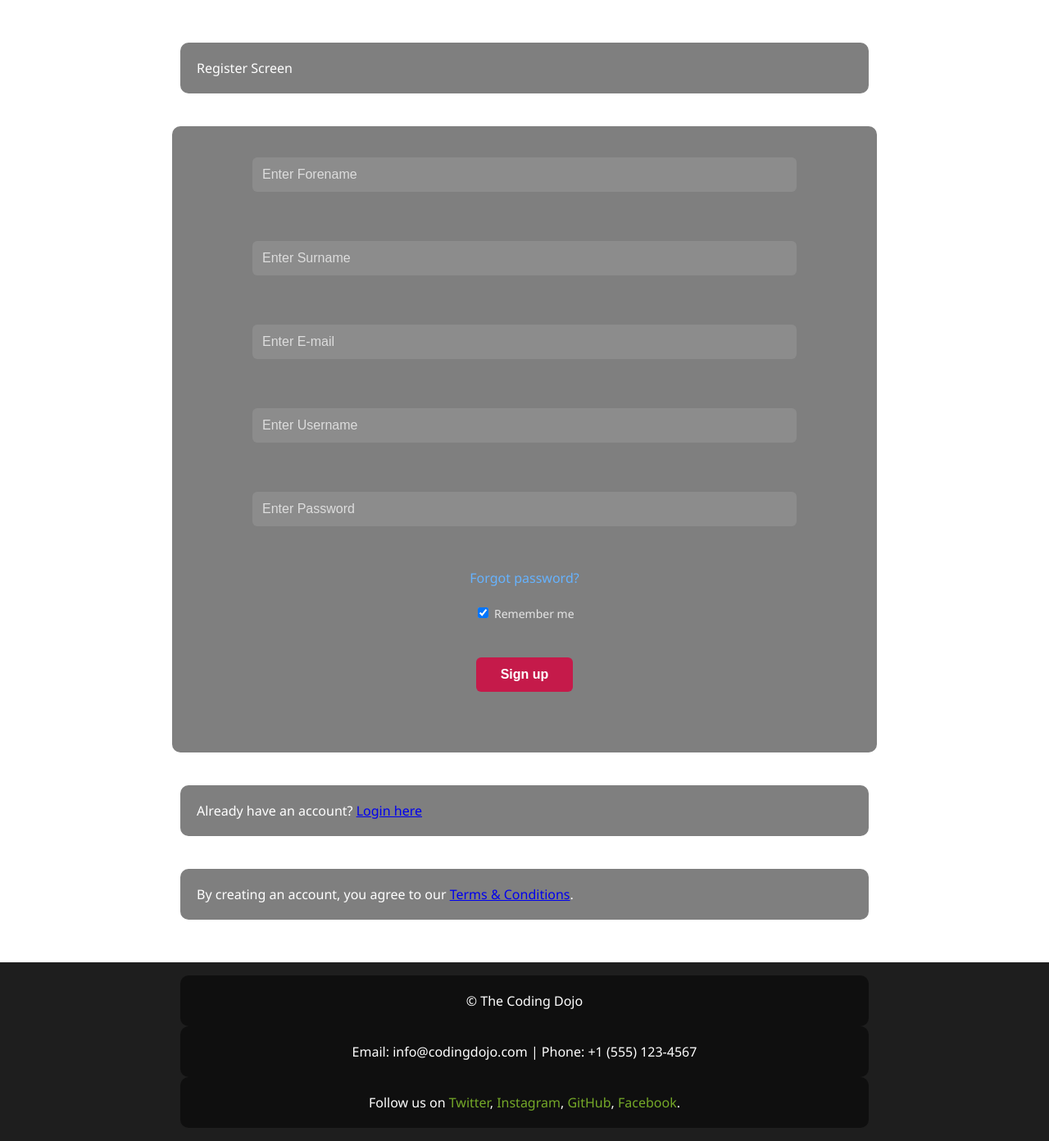
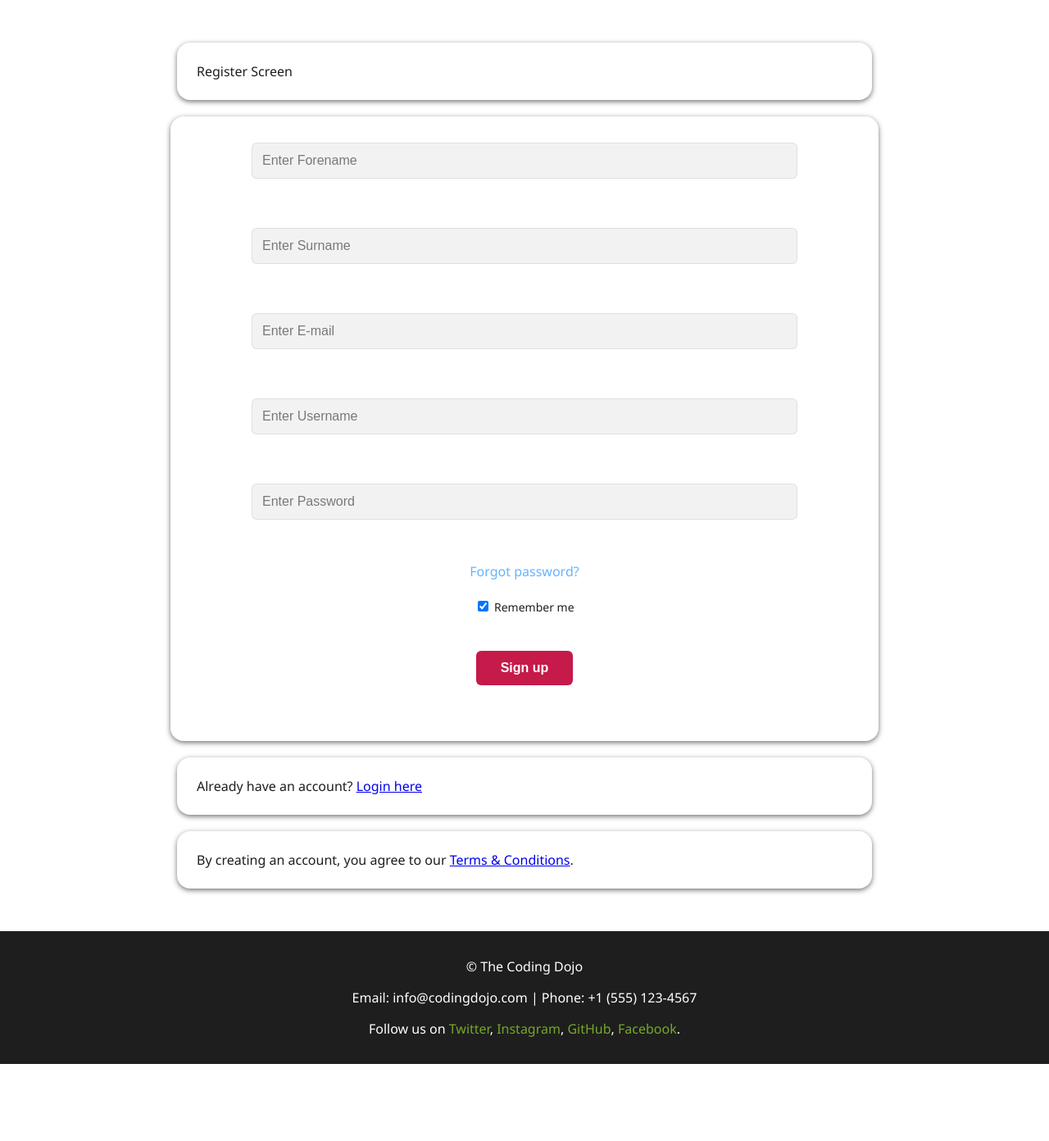
Before and after one commit to 24CowdryA008/dojo-project-design, a Flask app: page /Register in a window 1280 px wide. Shown: the part 153-1545 px from the top of the page at 82% size. After the commit the page ends 1451 px from the top, so only its background shows below. Run offline with Flask 3, Linux system fonts and the light colour scheme.

Commit message:
images added (jonkler)
Added course feature images and updated the courses page to display them. Unified login and register page styles to match the site's card design, improving readability and consistency. Updated home page feature descriptions. Renamed raspberry.py to main.py and added new static images for course features.

```diff
--- a/static/styles.css
+++ b/static/styles.css
@@ -63,7 +63,7 @@
     background-color: var(--white);
     padding: 2rem;
     border-radius: 1rem;
-    box-shadow: 0 2px 6px rgba(0,0,0,0.1);
+    box-shadow: 0 2px 6px rgba(0,0,0,0.555);
     margin-bottom: 2rem;
 }
 
@@ -92,6 +92,7 @@
     grid-template-columns: repeat(2, 1fr); /* two columns to show 2 features per row */
     gap: 1.5rem;
     align-items: start; /* ensure items align to the top so they don't sit lower than their row mates */
+    grid-auto-rows: 1fr; /* make grid rows equal height */
 }
 
 @media (max-width: 800px) {
@@ -105,6 +106,18 @@
     border-radius: 1rem;
     padding: 1.5rem;
     box-shadow: 0 2px 6px rgba(0,0,0,0.1);
+    display: flex;
+    flex-direction: column;
+    align-items: stretch; /* stretch to fill grid cell */
+    height: 100%; /* ensure feature fills the grid row */
+}
+
+.feature-img {
+    width: 100%;
+    height: 180px; /* fixed image height so all cards match visually */
+    object-fit: cover; /* crop to fit without distortion */
+    border-radius: 0.5rem;
+    margin-bottom: 12px;
 }
 
 .feature h3 {
@@ -161,7 +174,7 @@
     background: #ffffff;
     padding: 25px;
     border-radius: 12px;
-    box-shadow: 0 0 10px rgba(0,0,0,0.1);
+    box-shadow: 0 0 10px rgba(0,0,0,0.555);
 }
 
 .booking-form label {
@@ -188,7 +201,6 @@
 .sidebar ul {
     list-style: none;
     padding: 0;
-}
 
 .sidebar li {
     padding: 10px 0;
--- a/templates/courses.html
+++ b/templates/courses.html
@@ -5,21 +5,25 @@
 
 <section class="features">
     <div class="feature">
+        <img src="{{ url_for('static', filename='softwaredevelopment.png') }}" alt="Software Development" class="feature-img">
         <h2>Software Development</h2>
         <p>This course is all about the coding side of the software world.<br>This course provides the opportunity to grow and learn how to properly code and create amazing programs</p>
             <a href="{{ url_for('bookings') }}" class="btn">Book This Course!</a>
     </div>
     <div class="feature">
+        <img src="{{ url_for('static', filename='components.png') }}" alt="Hardware Run-through" class="feature-img">
         <h2>Hardware Run-through</h2>
         <p>This course is all about teaching the students how a computer actually works!<br>Find out what's really going on as you look into a computer and see everything that makes it work.</p>
             <a href="{{ url_for('bookings') }}" class="btn">Book This Course!</a>
     </div>
     <div class="feature">
+        <img src="{{ url_for('static', filename='HTML.png') }}" alt="Website Designing" class="feature-img">
         <h2>Website Designing</h2>
         <p>This course shows your student how to build incredible websites!<br>Your student will be using HTML, CSS, JavaScript, Python and SQL all to create a functional and interesting website to be proud of.</p>
             <a href="{{ url_for('bookings') }}" class="btn">Book This Course!</a>
     </div>
     <div class="feature">
+        <img src="{{ url_for('static', filename='applicationdevelopment.png') }}" alt="Application Development" class="feature-img">
         <h2>Application Development</h2>
         <p>This course is focused on building applications for mobile devices!<br>Your student will learn how to build apps for both Android and iOS using a variety of programming languages, such as python and C++!</p>
             <a href="{{ url_for('bookings') }}" class="btn">Book This Course!</a>
--- a/templates/register.html
+++ b/templates/register.html
@@ -3,53 +3,28 @@
 {% block content %}
 
 <style>
-        .paragraph {
-            padding: 20px;
-            color: white;
+    /* Use site variables from styles.css (defined in basis.html) */
+
+    /* Paragraph card matching .feature */
+    .paragraph p {
+        max-width: 800px;
+        margin: 20px auto;
+        background-color: var(--white);
+        color: var(--black);
+        padding: 1.5rem;
+        border-radius: 1rem;
+        box-shadow: 0 2px 6px rgba(0,0,0,0.555);
     }
 
-        p {
-            max-width: 800px;
-            margin: 20px auto;
-            background: rgba(0, 0, 0, 0.5); /* Semi-transparent background for better text readability */
-            padding: 20px;
-            border-radius: 10px;
-        }
-
-        /* Content wrapper with margin */
-        .content {
-            margin-left: 250px; /* Same as sidebar width */
-            padding: 20px;
-        }
-
-        /* Paragraph styling */
-        .paragraph {
-            padding: 20px;
-        }
-
-        p {
-            max-width: 800px;
-            margin: 0 auto;
-            background: rgba(0, 0, 0, 0.5); /* Semi-transparent background */
-            padding: 20px;
-            border-radius: 10px;
-        }
-
+    /* Form card matching .feature */
     form {
         max-width: 800px;
         margin: 20px auto;
-            background: rgba(0, 0, 0, 0.5); /* Semi-transparent background for better text readability */
-            padding: 20px;
-            border-radius: 10px;
-        }
-
-            form {
-            max-width: 800px;
-            margin: 20px auto;
-            background: rgba(0, 0, 0, 0.5);
-            padding: 30px;
-            border-radius: 10px;
-            box-shadow: 0 0 10px rgba(255, 255, 255, 0.2);
+        background-color: var(--white) !important;
+        color: var(--black) !important;
+        padding: 1.5rem 2rem;
+        border-radius: 1rem;
+        box-shadow: 0 2px 6px rgba(0,0,0,0.555);
     }
 
     form .container {
@@ -63,10 +38,10 @@
         width: 80%;
         padding: 12px;
         margin: 8px 0;
-            border: none;
+        border: 1px solid rgba(0,0,0,0.08);
         border-radius: 6px;
-            background-color: rgba(255, 255, 255, 0.1);
-            color: white;
+        background-color: rgba(0,0,0,0.05);
+        color: var(--black);
         font-size: 16px;
         outline: none;
         transition: 0.3s ease;
@@ -74,12 +49,12 @@
 
     input[type=text]:focus,
     input[type=password]:focus {
-            background-color: rgba(255, 255, 255, 0.2);
-            box-shadow: 0 0 8px #ff6666;
+        background-color: rgba(0,0,0,0.06);
+        box-shadow: 0 0 8px rgba(0,0,0,0.08);
     }
 
     ::placeholder {
-            color: rgba(255, 255, 255, 0.7);
+        color: rgba(0,0,0,0.5) !important;
     }
 
     button[type=submit] {
@@ -110,7 +85,7 @@
 
     label {
         font-size: 14px;
-            color: rgba(255, 255, 255, 0.8);
+        color: var(--black);
     }
 </style>
 
```
Also changed, not shown: templates/home.html (+4 -4 lines), templates/login.html (+53 -1 lines), bookings.db, main.py (renamed from raspberry.py), static/HTML.png (added), static/applicationdevelopment.png (added), static/components.png (added), static/jonkler.png (added), static/softwaredevelopment.png (added). Lines whose indentation alone changed are shown as unchanged.
